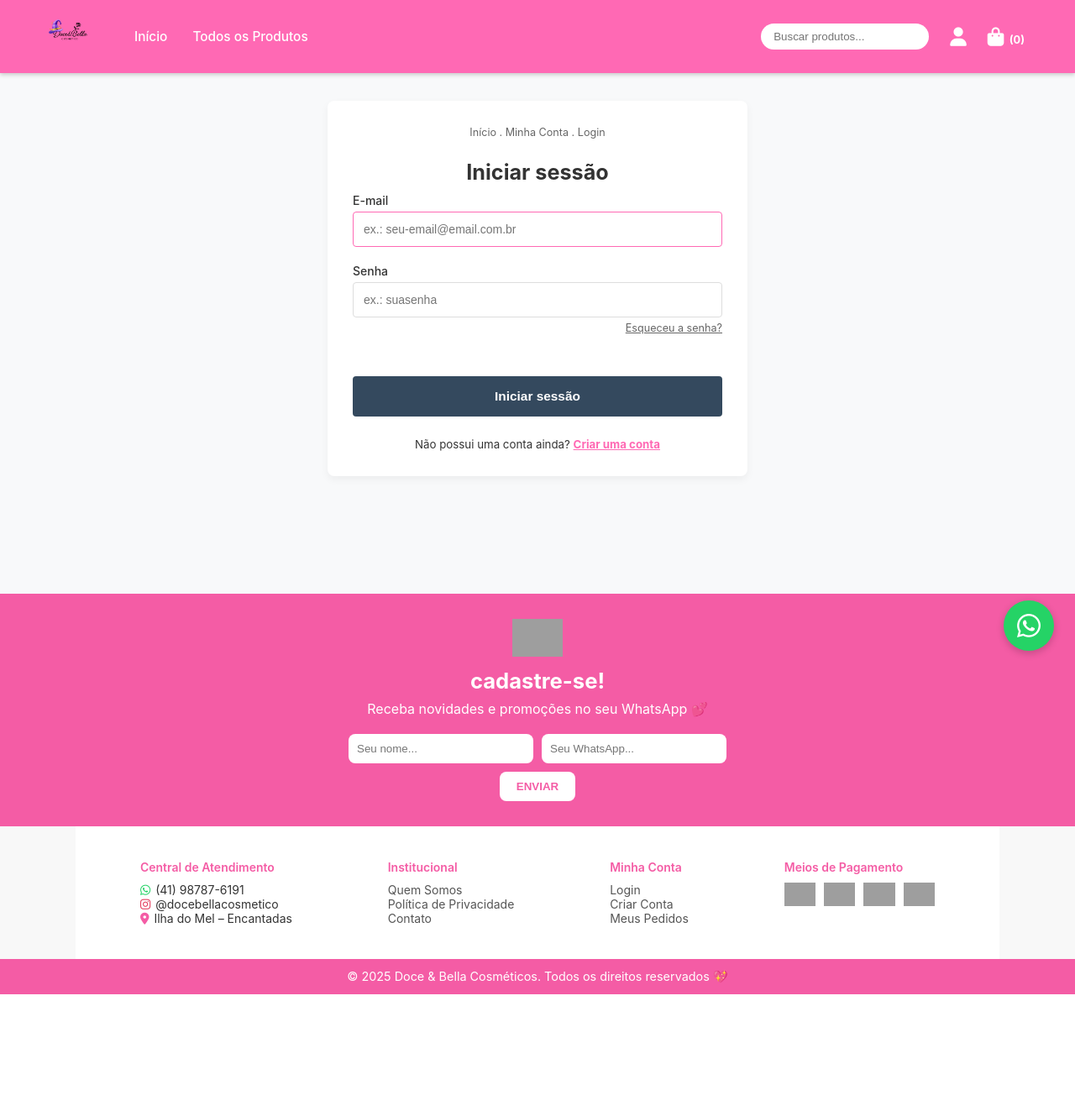
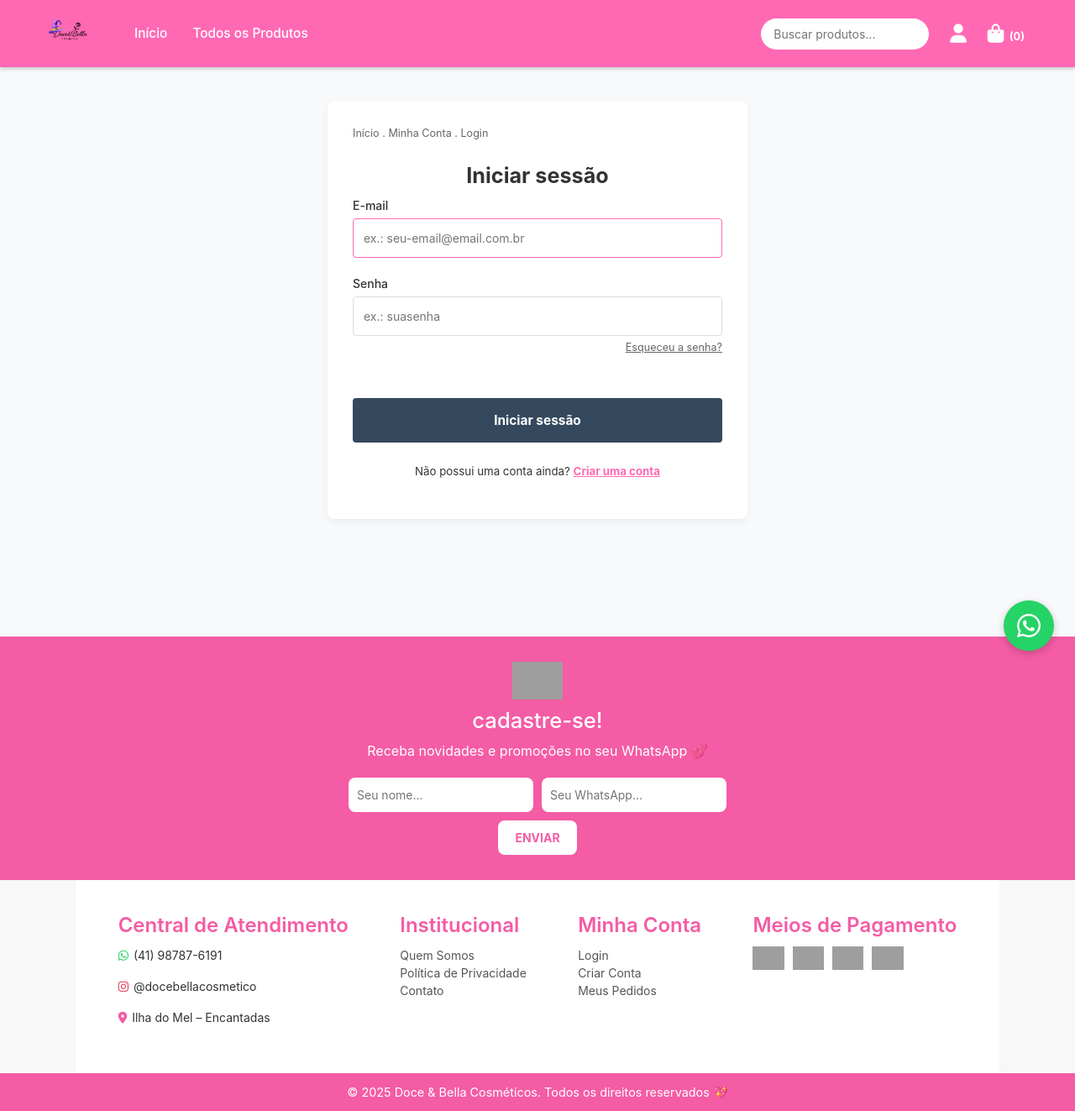
Before and after one commit to ribeiromendes5014-design/docebella-ecommerce, a Django app: page /conta/login/?next=/pedido/1/ in a window 1280 px wide. Shown: the whole page at 84% size. Before the commit the page ends 1184 px from the top, so only its background shows below. Run offline with Django 5.2, Linux system fonts and the light colour scheme; data comes from the database, SQL or seed files in the repository; some libraries are stand-ins or nearby versions; grey boxes are pictures that could not be loaded.

Commit message:
Update base.html

```diff
--- a/templates/base.html
+++ b/templates/base.html
@@ -2,6 +2,12 @@
 <!DOCTYPE html>
 <html lang="pt-br">
 <head>
+  <title>{{ titulo|default:"Doce & Bella E-commerce" }}</title>
+
+  <link href="https://cdn.jsdelivr.net/npm/bootstrap@5.3.3/dist/css/bootstrap.min.css" rel="stylesheet" integrity="sha384-QWTKZyjpPEjISv5WaRU9OFeRpok6YctnYmDr5pNlyT2bRjXh0JMhjY6hW+ALEwIH" crossorigin="anonymous">
+
+  <link rel="stylesheet" href="https://cdnjs.cloudflare.com/ajax/libs/font-awesome/6.5.2/css/all.min.css" />
+  <link rel="stylesheet" href="{% static 'css/base.css' %}" />
   <meta charset="UTF-8" />
   <meta name="viewport" content="width=device-width, initial-scale=1.0" />
   <title>{{ titulo|default:"Doce & Bella E-commerce" }}</title>
@@ -533,6 +539,7 @@
      style="position:fixed;width:60px;height:60px;bottom:25px;right:25px;background:#25d366;color:#fff;border-radius:50%;text-align:center;font-size:32px;box-shadow:0 3px 10px rgba(0,0,0,.2);z-index:9999;">
     <i class="fab fa-whatsapp" style="margin-top:14px;"></i>
   </a>
+  <script src="https://cdn.jsdelivr.net/npm/bootstrap@5.3.3/dist/js/bootstrap.bundle.min.js" integrity="sha384-YvpcrYf0tY3lHB60NNkmXc5s9fDVZLESaAA55NDzOxhy9GkcIdslK1eN7N6jIeHz" crossorigin="anonymous"></script>
 
   <!-- Cadastre-se (JS) -->
   <script>
```
